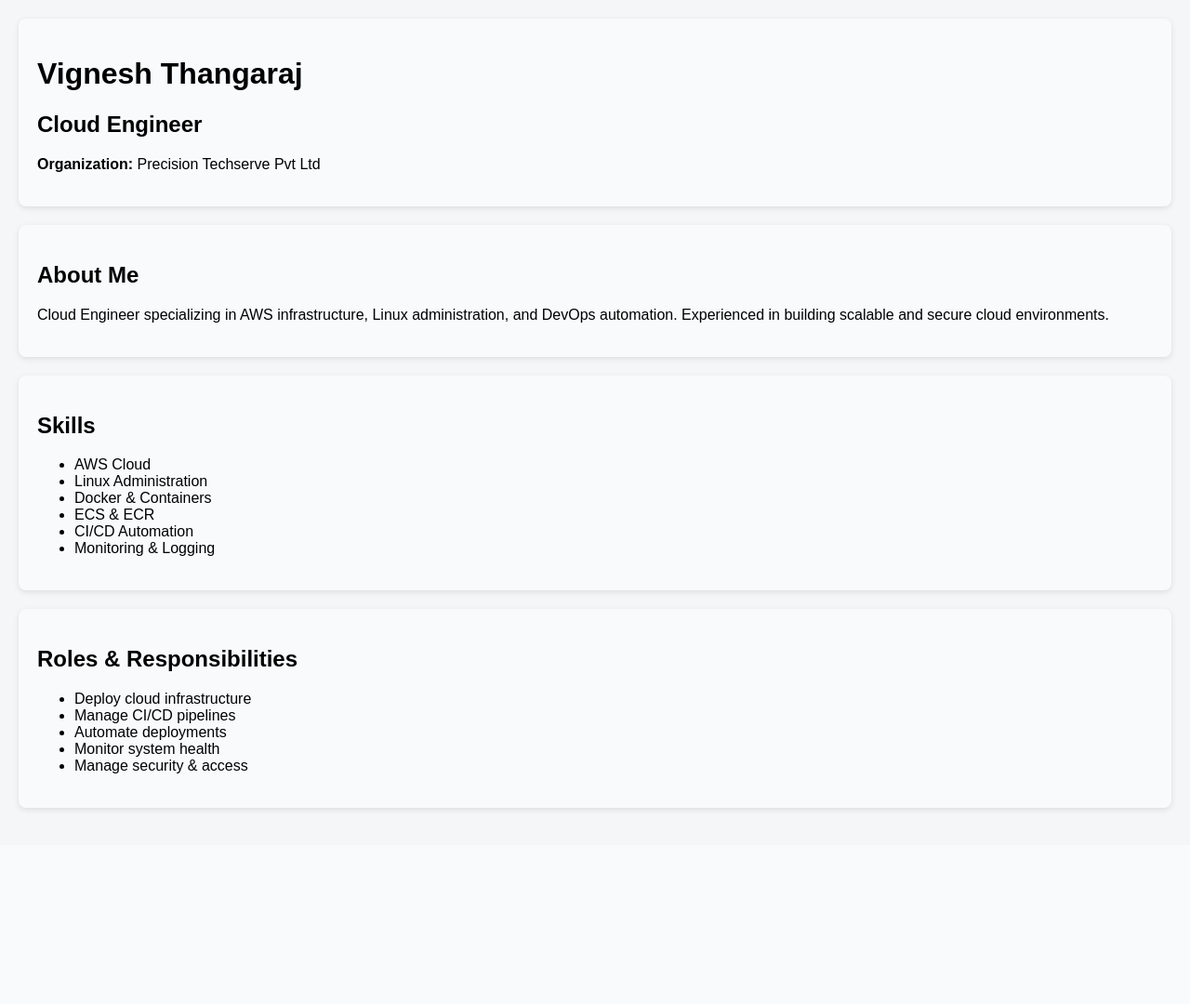
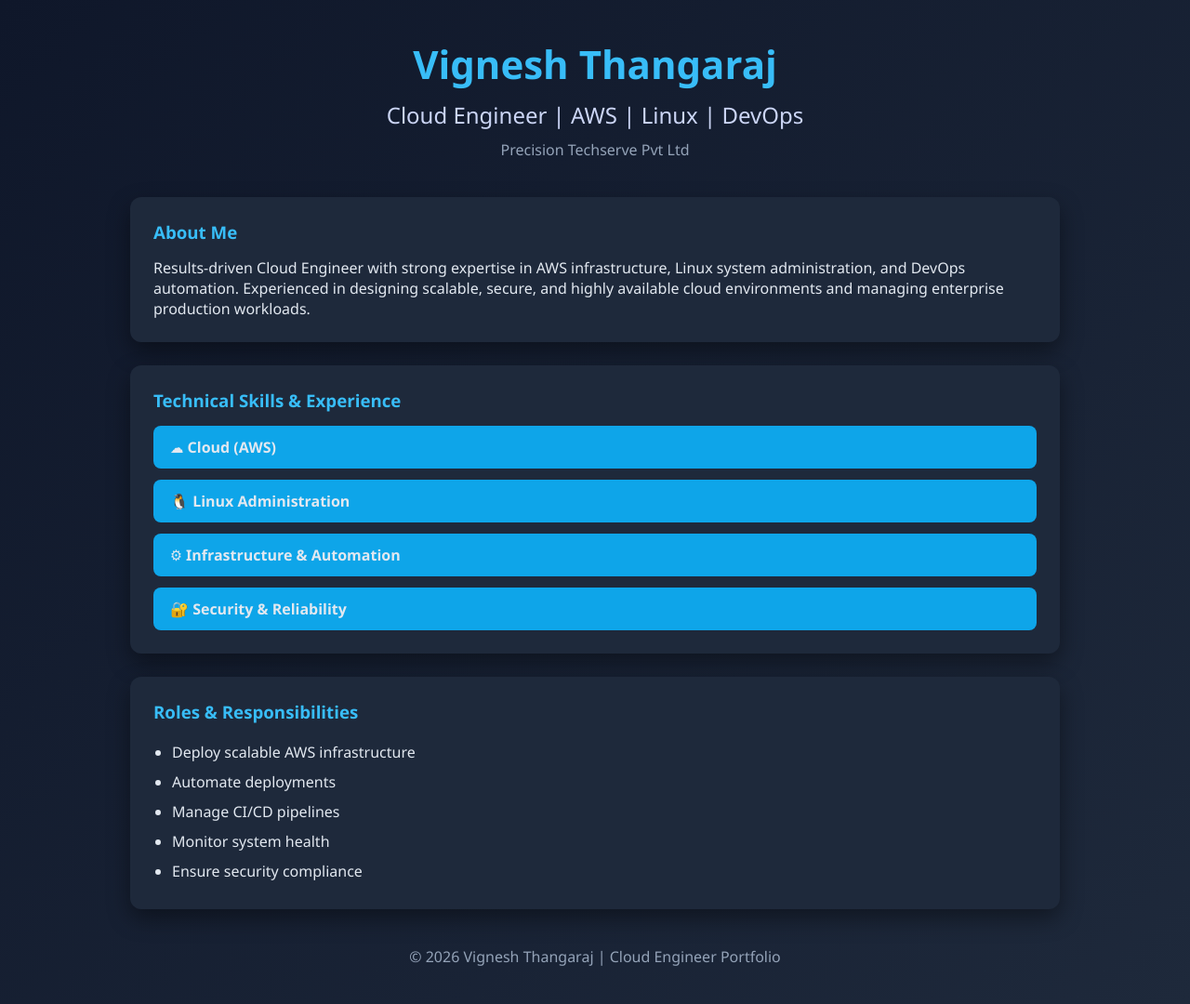
Before and after one commit to vignesh282620/ecs-ecommerce-app, a Flask app: page / in a window 1280 px wide. Shown: the whole page at 93% size. Before the commit the page ends 872 px from the top, so only its background shows below. Run offline with Flask 3, Linux system fonts and the light colour scheme.

Commit message:
index code udpated

```diff
--- a/templates/index.html
+++ b/templates/index.html
@@ -1,62 +1,241 @@
 <!DOCTYPE html>
 <html>
 <head>
-    <title>Vignesh Thangaraj | Cloud Engineer | Linux | DevOps</title>
+    <title>Vignesh Thangaraj | Cloud Engineer</title>
+    <meta name="viewport" content="width=device-width, initial-scale=1">
+
     <style>
+        * {
+            margin: 0;
+            padding: 0;
+            box-sizing: border-box;
+            font-family: 'Segoe UI', Tahoma, sans-serif;
+        }
+
         body {
-            font-family: Arial;
-            background: #f4f6f8;
-            margin: 0;
-            padding: 20px;
+            background: linear-gradient(135deg,#0f172a,#1e293b);
+            color: #e2e8f0;
+            padding: 40px 20px;
         }
+
+        .container {
+            max-width: 1000px;
+            margin: auto;
+        }
+
+        .hero {
+            text-align: center;
+            margin-bottom: 40px;
+        }
+
+        .hero h1 {
+            font-size: 42px;
+            color: #38bdf8;
+            margin-bottom: 10px;
+        }
+
+        .hero h2 {
+            font-weight: 400;
+            color: #cbd5f5;
+        }
+
         .card {
-            background: #F8FAFC;
-            padding: 20px;
-            margin-bottom: 20px;
+            background: #1e293b;
+            padding: 25px;
+            border-radius: 12px;
+            margin-bottom: 25px;
+            box-shadow: 0 10px 25px rgba(0,0,0,0.4);
+            transition: 0.3s ease;
+        }
+
+        .card:hover {
+            transform: translateY(-5px);
+        }
+
+        h3 {
+            color: #38bdf8;
+            margin-bottom: 15px;
+        }
+
+        ul {
+            margin-left: 20px;
+        }
+
+        li {
+            padding: 5px 0;
+        }
+
+        .skill-box {
+            background: #0ea5e9;
+            padding: 12px 18px;
+            margin-top: 12px;
             border-radius: 8px;
-            box-shadow: 0 2px 6px rgba(0,0,0,0.1);
+            cursor: pointer;
+            font-weight: 600;
+            transition: 0.3s;
+        }
+
+        .skill-box:hover {
+            background: #0284c7;
+        }
+
+        .skill-content {
+            display: none;
+            padding: 12px 15px;
+            margin-top: 8px;
+            background: #0f172a;
+            border-radius: 8px;
+        }
+
+        .footer {
+            text-align: center;
+            margin-top: 40px;
+            color: #94a3b8;
         }
     </style>
 </head>
 
 <body>
 
-<div class="card">
+<div class="container">
+
+    <!-- HERO -->
+    <div class="hero">
         <h1>Vignesh Thangaraj</h1>
-    <h2>Cloud Engineer</h2>
-    <p><strong>Organization:</strong> Precision Techserve Pvt Ltd</p>
-</div>
-
-<div class="card">
-    <h2>About Me</h2>
-    <p>
-    Cloud Engineer specializing in AWS infrastructure, Linux administration,
-    and DevOps automation. Experienced in building scalable and secure cloud environments.
+        <h2>Cloud Engineer | AWS | Linux | DevOps</h2>
+        <p style="margin-top:10px;color:#94a3b8;">
+            Precision Techserve Pvt Ltd
         </p>
     </div>
 
+    <!-- ABOUT -->
     <div class="card">
-    <h2>Skills</h2>
+        <h3>About Me</h3>
+        <p>
+            Results-driven Cloud Engineer with strong expertise in AWS infrastructure,
+            Linux system administration, and DevOps automation. Experienced in designing
+            scalable, secure, and highly available cloud environments and managing
+            enterprise production workloads.
+        </p>
+    </div>
+
+    <!-- SKILLS + EXPERIENCE -->
+    <div class="card">
+        <h3>Technical Skills & Experience</h3>
+
+        <!-- CLOUD -->
+        <div class="skill-box" onclick="toggleSkill('cloud')">
+            ☁ Cloud (AWS)
+        </div>
+        <div id="cloud" class="skill-content">
+            <p><strong>Skills:</strong></p>
             <ul>
-        <li>AWS Cloud</li>
-        <li>Linux Administration</li>
-        <li>Docker & Containers</li>
-        <li>ECS & ECR</li>
-        <li>CI/CD Automation</li>
-        <li>Monitoring & Logging</li>
+                <li>EC2, VPC, IAM, ALB, Auto Scaling</li>
+                <li>RDS, S3, ECS, EKS</li>
+                <li>CloudWatch, Route 53</li>
+            </ul>
+
+            <p><strong>Experience:</strong></p>
+            <ul>
+                <li>Managed 200+ AWS accounts</li>
+                <li>Designed highly available production architectures</li>
+                <li>CI/CD deployment using ECS</li>
+                <li>Monitoring and alerting using CloudWatch</li>
             </ul>
         </div>
 
-<div class="card">
-    <h2>Roles & Responsibilities</h2>
+        <!-- LINUX -->
+        <div class="skill-box" onclick="toggleSkill('linux')">
+            🐧 Linux Administration
+        </div>
+        <div id="linux" class="skill-content">
+            <p><strong>Skills:</strong></p>
             <ul>
-        <li>Deploy cloud infrastructure</li>
-        <li>Manage CI/CD pipelines</li>
-        <li>Automate deployments</li>
-        <li>Monitor system health</li>
-        <li>Manage security & access</li>
+                <li>RHEL, Ubuntu, Amazon Linux</li>
+                <li>LVM, Security Hardening</li>
+                <li>Patching, Log Analysis</li>
+            </ul>
+
+            <p><strong>Experience:</strong></p>
+            <ul>
+                <li>Administered 200+ Linux servers</li>
+                <li>Configured NGINX / Apache</li>
+                <li>Performance tuning and troubleshooting</li>
+                <li>Incident handling and RCA</li>
             </ul>
         </div>
 
+        <!-- AUTOMATION -->
+        <div class="skill-box" onclick="toggleSkill('automation')">
+            ⚙ Infrastructure & Automation
+        </div>
+        <div id="automation" class="skill-content">
+            <p><strong>Skills:</strong></p>
+            <ul>
+                <li>AWS CloudFormation</li>
+                <li>Python</li>
+                <li>Bash scripting</li>
+                <li>CI/CD pipelines</li>
+            </ul>
+
+            <p><strong>Experience:</strong></p>
+            <ul>
+                <li>Automated infrastructure provisioning</li>
+                <li>Built CI/CD using CodePipeline & CodeBuild</li>
+                <li>Reduced manual deployments</li>
+            </ul>
+        </div>
+
+        <!-- SECURITY -->
+        <div class="skill-box" onclick="toggleSkill('security')">
+            🔐 Security & Reliability
+        </div>
+        <div id="security" class="skill-content">
+            <p><strong>Skills:</strong></p>
+            <ul>
+                <li>IAM policies & roles</li>
+                <li>WAF, GuardDuty, Security Hub</li>
+                <li>KMS, Certificate Manager</li>
+            </ul>
+
+            <p><strong>Experience:</strong></p>
+            <ul>
+                <li>Implemented least privilege access</li>
+                <li>Resolved security vulnerabilities</li>
+                <li>Configured monitoring and alerting</li>
+            </ul>
+        </div>
+    </div>
+
+    <!-- ROLES -->
+    <div class="card">
+        <h3>Roles & Responsibilities</h3>
+        <ul>
+            <li>Deploy scalable AWS infrastructure</li>
+            <li>Automate deployments</li>
+            <li>Manage CI/CD pipelines</li>
+            <li>Monitor system health</li>
+            <li>Ensure security compliance</li>
+        </ul>
+    </div>
+
+    <div class="footer">
+        © 2026 Vignesh Thangaraj | Cloud Engineer Portfolio
+    </div>
+
+</div>
+
+<script>
+function toggleSkill(id) {
+    let section = document.getElementById(id);
+
+    if (section.style.display === "block") {
+        section.style.display = "none";
+    } else {
+        section.style.display = "block";
+    }
+}
+</script>
+
 </body>
 </html>
```
Lines whose indentation alone changed are shown as unchanged.
